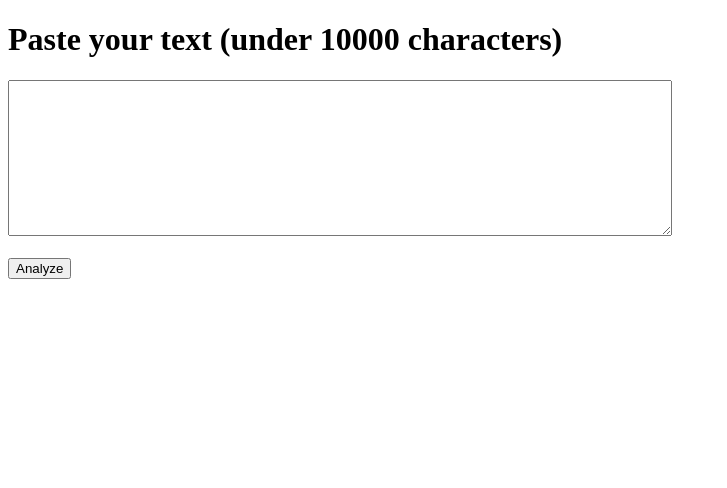
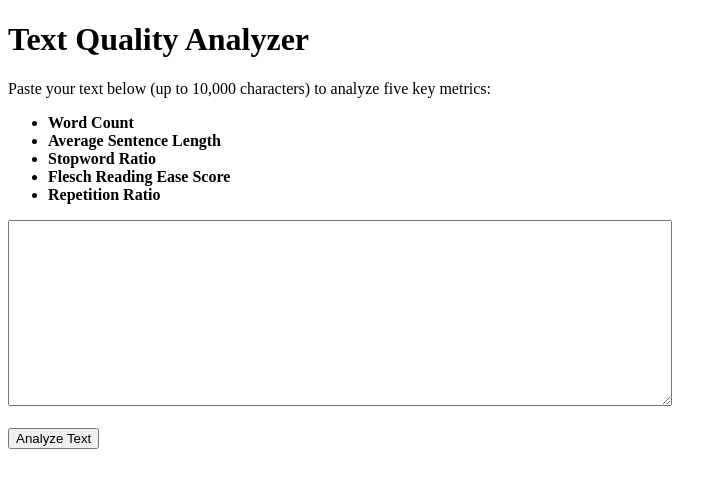
Before and after one commit to cavedave/optamam, a FastAPI app: page /metrics in a window 1280 px wide. Shown: the top 488 px of the page, without its empty margins (0-727 px from the left). Run offline with FastAPI, Linux system fonts and the light colour scheme; parts of the project's set-up code (start-up, migrations or seed data) failed here and were passed over.

Commit message:
Improve /metrics page text and fix form POST route

```diff
--- a/app/templates/metrics_form.html
+++ b/app/templates/metrics_form.html
@@ -4,10 +4,22 @@
   <title>Text Quality Analyzer</title>
 </head>
 <body>
-  <h1>Paste your text (under 10000 characters)</h1>
-  <form action="/analyze" method="post">
-    <textarea name="user_text" rows="10" cols="80" maxlength="10000" required></textarea><br><br>
-    <input type="submit" value="Analyze">
+  <h1>Text Quality Analyzer</h1>
+
+  <p>
+    Paste your text below (up to 10,000 characters) to analyze five key metrics:
+  </p>
+  <ul>
+    <li><strong>Word Count</strong></li>
+    <li><strong>Average Sentence Length</strong></li>
+    <li><strong>Stopword Ratio</strong></li>
+    <li><strong>Flesch Reading Ease Score</strong></li>
+    <li><strong>Repetition Ratio</strong></li>
+  </ul>
+
+  <form action="/metrics" method="post">
+    <textarea name="user_text" rows="12" cols="80" maxlength="10000" required></textarea><br><br>
+    <input type="submit" value="Analyze Text">
   </form>
 </body>
 </html>
```
